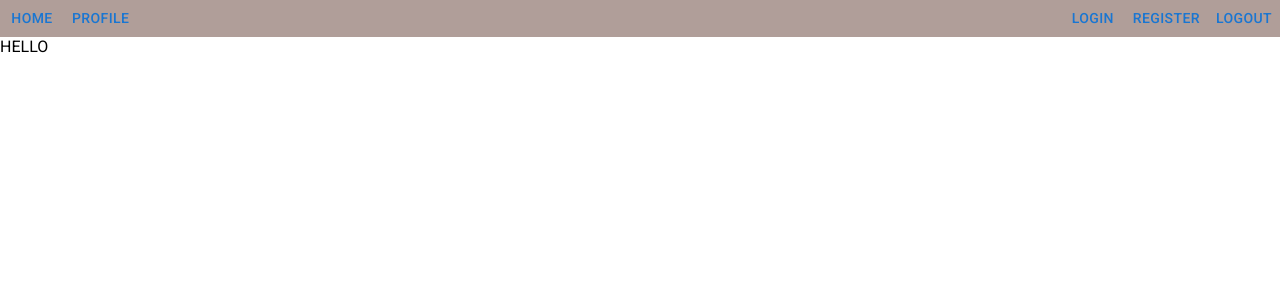
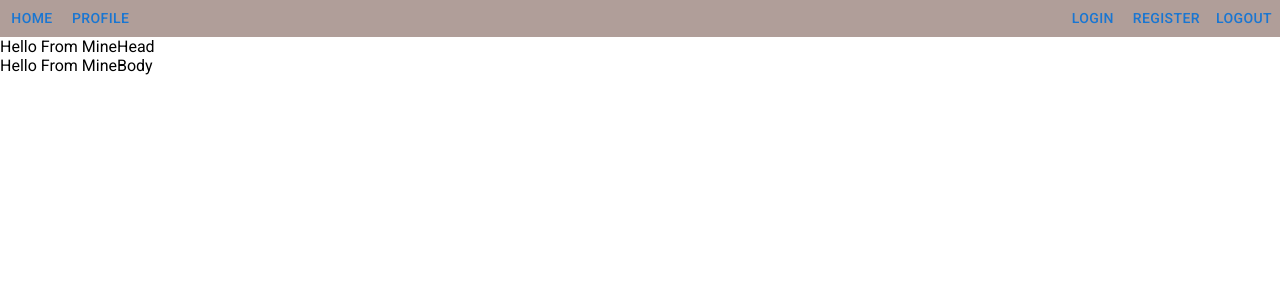
Before and after one commit to StephhyL/NightLight, a React (Create React App) app in the folder front-end-client/: page /minesweeper in a window 1280 px wide. Shown: the top 300 px of the page. Built offline with nearby package versions, Linux system fonts and the light colour scheme.

Commit message:
import MineHead and MineBody

```diff
--- a/front-end-client/src/components/minesweeper/Minesweeper.jsx
+++ b/front-end-client/src/components/minesweeper/Minesweeper.jsx
@@ -1,8 +1,17 @@
+// import other Components
+import MineHead from "./subComponents/mineHead/MineHead";
+import MineBody from "./subComponents/mineBody/MineBody";
+
 // import styling
 import "../../stylesheets/css/Minesweeper.css";
 
 const Minesweeper = () => {
-  return <div>HELLO</div>;
+  return (
+    <div>
+      <MineHead />
+      <MineBody />
+    </div>
+  );
 };
 
 export default Minesweeper;
```
